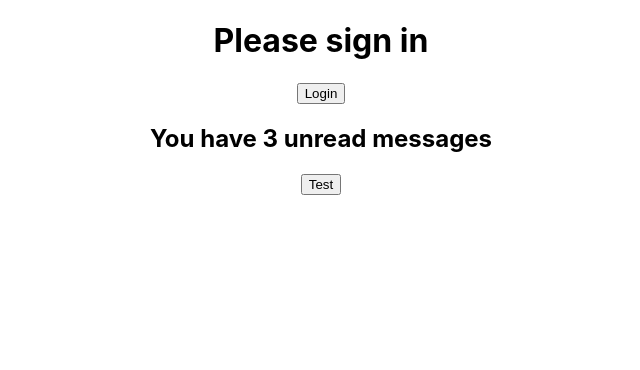
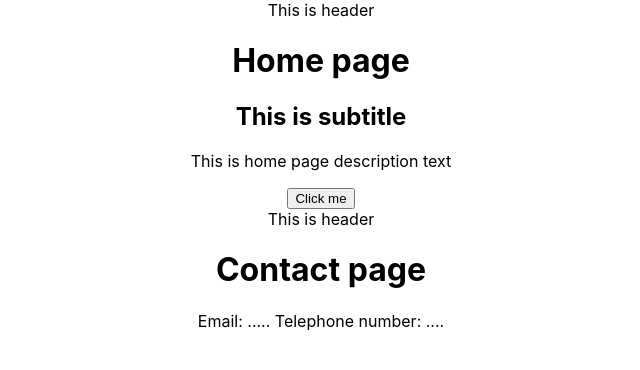
Before and after one commit to JustinasVe/react-codeacademyJV, a React (Create React App) app: page / in a window 1280 px wide. Shown: the top 370 px of the page, without its empty margins (319-959 px from the left). Built offline with nearby package versions, Linux system fonts and the light colour scheme.

Commit message:
paskaita #4

```diff
--- a/src/App.js
+++ b/src/App.js
@@ -1,10 +1,12 @@
 import './App.css';
-import { Greeting } from './Greeting/Greeting'
+import { ContactPage } from './ContactPage/ContactPage';
+import { HomePage } from './HomePage/HomePage';
 
 function App() {
   return (
     <div className="App">
-      <Greeting isLoggedIn={false} unreadMessages={[1, 1, 1]} />
+      <HomePage />
+      <ContactPage/>
     </div>
   );
 }
--- /dev/null
+++ b/src/ContactPage/ContactPage.js
@@ -0,0 +1,10 @@
+import { Page } from "../Page/Page";
+
+export const ContactPage = () => {
+    return (
+        <Page title="Contact page">
+            Email: .....
+            Telephone number: ....
+        </Page>
+    )
+}
--- a/src/Greeting/Greeting.js
+++ /dev/null
@@ -1,36 +0,0 @@
-import { UserGreeting } from "../UserGreeting/UserGreeting";
-import { GuestGreeting } from "../GuestGreeting/GuestGreeting";
-import { LoginButton } from "../LoginButton/LoginButton";
-import { LogoutButton } from "../LogoutButton/LogoutButton";
-
-export const Greeting = ({ isLoggedIn, unreadMessages }) => {
-
-    const handleClick = () => {
-        prompt('Test funkcija');
-    }
-
-    const handleLogout = () => {
-        prompt('You have been logged out!')
-    }
-
-    const handleLogin = () => {
-        prompt('You have successfully logged in!')
-    }
-
-    // if (isLoggedIn) {
-    //     return <UserGreeting />;
-    // }
-
-    // return <GuestGreeting />;
-    return (
-        <div>
-                {isLoggedIn ? <UserGreeting name={"Petras"} onClick123={handleClick}/> : <GuestGreeting />}
-                {isLoggedIn ? <LogoutButton onClick={handleLogout}/> : <LoginButton onClick={handleLogin}/>}
-                {unreadMessages.length > 0 && (
-                    <h2>You have {unreadMessages.length} unread messages</h2>
-                )}
-                <button onClick={handleClick} >Test</button>
-       </div>
-    )
-
-}
--- a/src/GuestGreeting/GuestGreeting.js
+++ /dev/null
@@ -1 +0,0 @@
-export const GuestGreeting = () => <h1>Please sign in</h1>
--- /dev/null
+++ b/src/HomePage/HomePage.js
@@ -0,0 +1,11 @@
+import { Page } from '../Page/Page'
+
+export const HomePage = () => {
+    return (
+    <Page title={"Home page"}>
+        <h2>This is subtitle</h2>
+        <p>This is home page description text</p>
+        <button>Click me</button>
+    </Page>
+    )
+}
--- a/src/LoginButton/LoginButton.js
+++ /dev/null
@@ -1 +0,0 @@
-export const LoginButton = ({ onClick }) => <button onClick={onClick}>Login</button>;
--- a/src/LogoutButton/LogoutButton.js
+++ /dev/null
@@ -1 +0,0 @@
-export const LogoutButton = ({ onClick }) => <button onClick={onClick}>Logout</button>;
--- /dev/null
+++ b/src/Page/Page.js
@@ -0,0 +1,11 @@
+export const Page = ({ title = 'Default page title', children }) => {
+    return (
+        <>
+            <header>This is header</header>
+            <h1>{title}</h1>
+            <div>
+                {children}
+            </div>
+        </>
+    )
+}
--- a/src/UserGreeting/UserGreeting.js
+++ /dev/null
@@ -1,7 +0,0 @@
-export const UserGreeting =  ({ name, onClick123 }) =>  {
-    if (name) {
-        return <h1 onClick={onClick123}>Welcome back, {name}</h1>;
-    }
-
-    return <h1>welcome back!</h1>
-};
```
Also changed, not shown: src/Button/Button.js (deleted, +0 -13 lines), src/Button/button.css (deleted, +0 -19 lines), src/Test/Test.js (deleted, +0 -3 lines).
